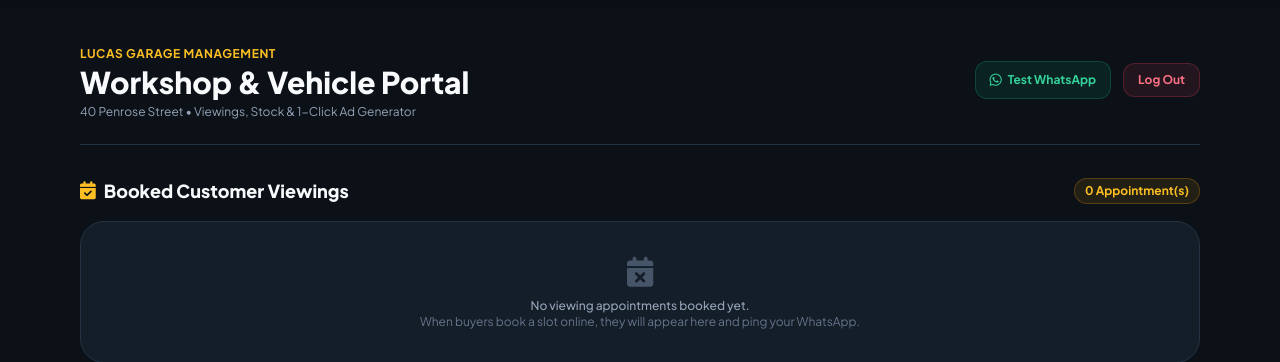
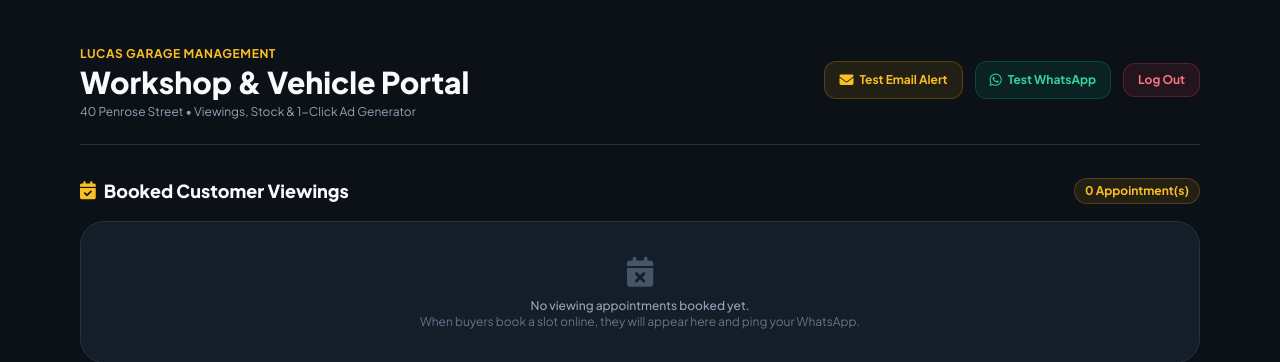
Before and after one commit to juuliettee/Lucas-garage-landingpage, a Flask app: page /admin in a window 1280 px wide. Shown: the part 117-479 px from the top of the page. Run offline with Flask 3, Linux system fonts and the light colour scheme; a user stored in the database is signed in; some libraries are stand-ins or nearby versions.

Commit message:
feat: add admin test email button and route

```diff
--- a/app.py
+++ b/app.py
@@ -279,6 +279,30 @@ def admin_dashboard():
 
     return render_template('admin.html', cars=all_cars, bookings=booking_items)
 
+@app.route('/admin/test-email')
+@login_required
+def admin_test_email():
+    from services.notifications import send_email, LUCA_EMAIL, SMTP_USER, SMTP_PASS
+    resend_key = os.getenv("RESEND_API_KEY")
+    if not (SMTP_USER and SMTP_PASS) and not resend_key:
+        flash("Email alert not sent: SMTP_USER and SMTP_PASS (or RESEND_API_KEY) are not yet configured in your .env file.", "danger")
+        return redirect(url_for('admin_dashboard'))
+
+    test_subject = "Test Booking Alert - Lucas Garage"
+    test_body = f"""
+    <div style="font-family: Arial, sans-serif; padding: 20px; color: #1e293b;">
+        <h2 style="color: #0b1117;">Lucas Garage Email Alert Test</h2>
+        <p>This test email confirms your mailbox is properly connected to the Lucas Garage website.</p>
+        <p>Whenever a customer books a vehicle viewing, you will automatically receive an email alert with the customer's name, phone number, car, and appointment date/time.</p>
+    </div>
+    """
+    success = send_email(LUCA_EMAIL, test_subject, test_body)
+    if success:
+        flash(f"Test email successfully dispatched to {LUCA_EMAIL}!", "success")
+    else:
+        flash(f"Failed to deliver email to {LUCA_EMAIL}. Please verify your credentials in .env.", "danger")
+    return redirect(url_for('admin_dashboard'))
+
 @app.route('/admin/add', methods=['POST'])
 @login_required
 def add_car():
--- a/templates/admin.html
+++ b/templates/admin.html
@@ -10,6 +10,9 @@
             <p class="text-xs text-slate-400 mt-1">40 Penrose Street &bull; Viewings, Stock & 1-Click Ad Generator</p>
         </div>
         <div class="flex items-center space-x-3">
+            <a href="{{ url_for('admin_test_email') }}" class="bg-amber-500/10 text-amber-400 hover:bg-amber-500/20 border border-amber-500/25 text-xs font-bold px-3.5 py-2 rounded-xl transition flex items-center" title="Send a test booking alert to Luca's email">
+                <i class="fa-solid fa-envelope text-sm mr-1.5 text-amber-400"></i> Test Email Alert
+            </a>
             <a href="{{ default_whatsapp_url }}" target="_blank" class="bg-emerald-500/10 text-emerald-400 hover:bg-emerald-500/20 border border-emerald-500/25 text-xs font-bold px-3.5 py-2 rounded-xl transition flex items-center">
                 <i class="fa-brands fa-whatsapp text-sm mr-1.5 text-emerald-400"></i> Test WhatsApp
             </a>
```
